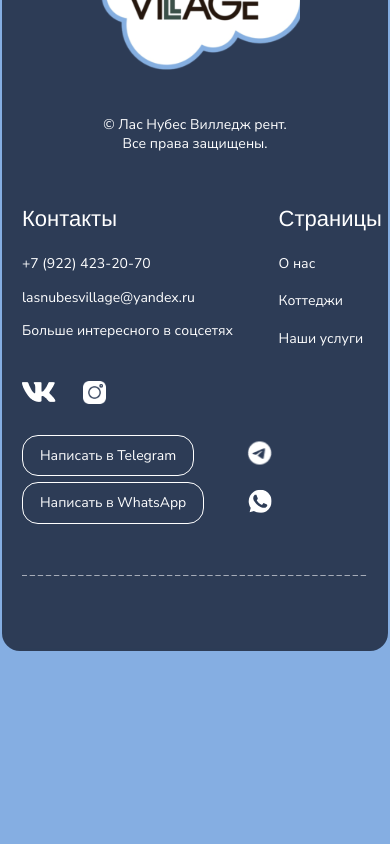
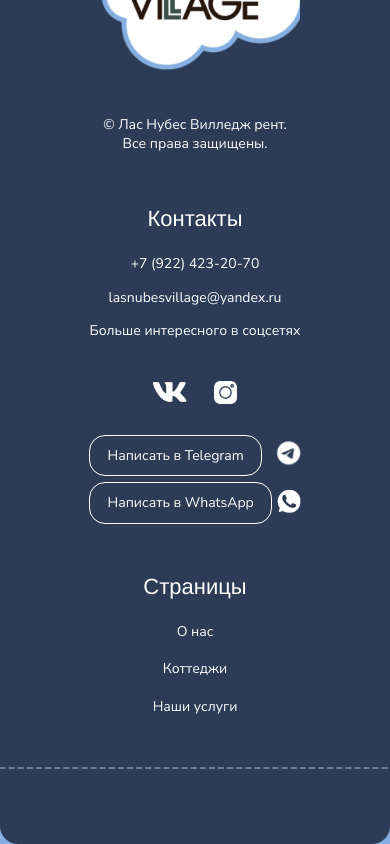
Before and after one commit to Chertwosky/lasnubesvillage, a Nuxt app: page / in a window 390 px wide. Shown: the part 5418-6262 px from the top of the page. Before the commit the page ends 6069 px from the top, so only its background shows below. Built offline with nearby package versions, Linux system fonts and the light colour scheme.

Commit message:
Align ornament with footer and center mobile content

```diff
--- a/assets/styles/global.css
+++ b/assets/styles/global.css
@@ -187,6 +187,7 @@ body {
         margin: 0;
         background-color: var(--back-color);
         scroll-behavior: smooth;
+        overflow-x: hidden;
 }
 
 .section-badge {
--- a/components/core/footer.vue
+++ b/components/core/footer.vue
@@ -108,10 +108,11 @@ const FooterOrnament = resolveImage('core/footer/ornament')
 }
 
 .footer__background {
+    --footer-padding-inline: clamp(24px, 6vw, 64px);
     position: relative;
     display: flex;
     flex-direction: column;
-    padding: clamp(32px, 5vw, 56px) clamp(24px, 6vw, 64px) clamp(96px, 12vw, 133px);
+    padding: clamp(32px, 5vw, 56px) var(--footer-padding-inline) clamp(96px, 12vw, 133px);
     background: rgba(8, 12, 28, 0.7);
     border-radius: 18px;
     backdrop-filter: blur(4px);
@@ -130,9 +131,9 @@ const FooterOrnament = resolveImage('core/footer/ornament')
 
 .footer__ornament {
     display: block;
-    width: 100%;
-    max-width: 100%;
-    margin-top: 48px;
+    width: calc(100% + 2 * var(--footer-padding-inline));
+    max-width: none;
+    margin: 48px calc(-1 * var(--footer-padding-inline)) 0;
 }
 
 .footer__wrap_column1_reel {
@@ -258,17 +259,18 @@ const FooterOrnament = resolveImage('core/footer/ornament')
 
 @media (max-width: 1280px) {
     .footer {
-        width: 100vw;
+        width: 100%;
     }
 }
 
 @media (max-width: 1024px) {
     .footer {
-        width: 99vw;
+        width: 100%;
     }
 
     .footer__background {
-        padding: 40px 32px 104px;
+        --footer-padding-inline: 32px;
+        padding: 40px var(--footer-padding-inline) 104px;
     }
 
     .cloud:first-of-type {
@@ -279,7 +281,8 @@ const FooterOrnament = resolveImage('core/footer/ornament')
 
 @media (max-width: 768px) {
     .footer__background {
-        padding: 32px 24px 96px;
+        --footer-padding-inline: 24px;
+        padding: 32px var(--footer-padding-inline) 96px;
     }
 
     .cloud:first-of-type {
@@ -295,7 +298,8 @@ const FooterOrnament = resolveImage('core/footer/ornament')
 
 @media (max-width: 540px) {
     .footer__background {
-        padding: 28px 20px 72px;
+        --footer-padding-inline: 20px;
+        padding: 28px var(--footer-padding-inline) 72px;
     }
 
     .footer__wrap {
@@ -313,7 +317,9 @@ const FooterOrnament = resolveImage('core/footer/ornament')
     /* Контейнер для 2-й и 3-й колонок */
     .footer__wrap_columns-2-3 {
         display: flex;
-        gap: 40px;
+        flex-direction: column;
+        align-items: center;
+        gap: 28px;
         justify-content: center;
         width: 100%;
         order: 2;
@@ -322,6 +328,18 @@ const FooterOrnament = resolveImage('core/footer/ornament')
     .footer__wrap_column2,
     .footer__wrap_column3 {
         min-width: 0;
+        align-items: center;
+        text-align: center;
+    }
+
+    .footer__wrap_column3_list {
+        align-items: center;
+    }
+
+    .footer__wrap_column2_ws,
+    .footer__wrap_column2_tg {
+        width: 100%;
+        max-width: 260px;
     }
 
     .cloud:first-of-type {
--- a/components/core/header.vue
+++ b/components/core/header.vue
@@ -213,13 +213,13 @@ onBeforeUnmount(() => {
 
 @media (max-width: 1280px) {
   .header {
-    width: 100vw;
+    width: 100%;
   }
 }
 
 @media (max-width: 1024px) {
   .header {
-    width: 99vw;
+    width: 100%;
   }
 }
 
```
